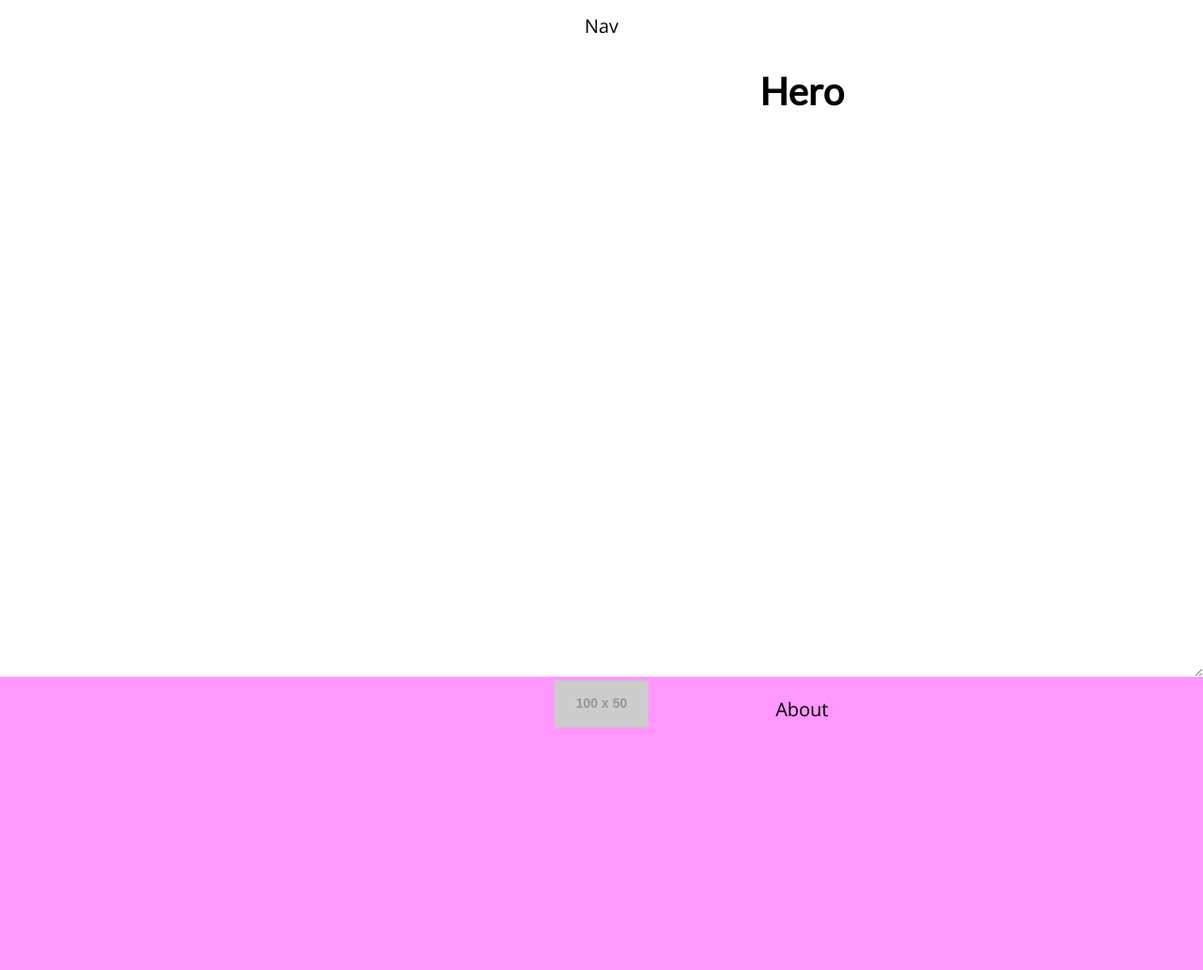
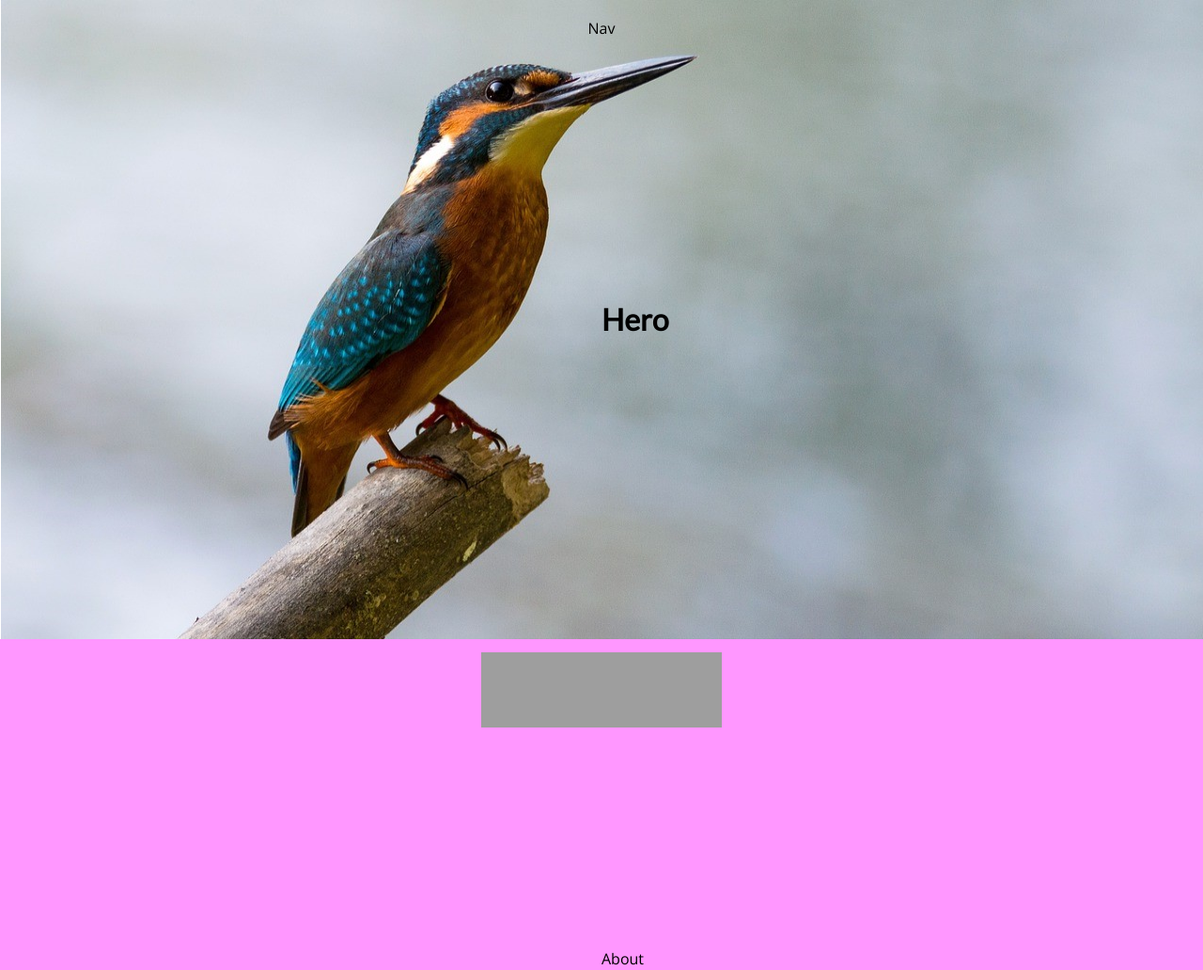
Before and after one commit to Audreycious/Portfolio_OLD, a plain HTML site: page index.html in a window 1280 px wide. Shown: the top 1032 px of the page at 94% size. Drawn offline with nearby package versions, Linux system fonts and the light colour scheme; grey boxes are pictures that could not be loaded; placeholder pictures from the web are drawn by us.

Commit message:
end of Sunday night, swapped grid for flex only

```diff
--- a/index.html
+++ b/index.html
@@ -13,7 +13,7 @@
 
 <body>
 
-    <nav role="navigation-container" class="col-12">Nav</nav>
+    <nav role="navigation-container" class="bar">Nav</nav>
         <!-- <div role="navigation-content" class="fullScreen">
             <div id="logo">Kingfisher WebDev</div>
             <div role="navigation-button-container" class="fullScreen">
@@ -26,47 +26,56 @@
         </div> -->
 
     <main role="main">
-        <div class="flexbox">
 
-            <header role="home-page" id="heroContent" class="row">
-                <div class="col-4">
+        <header role="home-page-view" class="row">
+            <div role="left-50%-buffer" class="col left">
+            </div>
 
-                </div>
-                <div class="col-8">
+            <div role="center-40%-content-container" class="col center">
                 <h1>Hero</h1>
             </div>
+
+            <div role="right-10%-buffer" class="col right">
+            </div>
         </header>
-            <div id="scrollBtnWrapper">
-                <input type="image" id="scrollBtn" alt="Scroll Down" src="http://placehold.it/100x50"></input>
+
+        <div role="scrl-btn-wrapper" class="scrlBtn">
+            <input type="image" src="https://png.pngtree.com/element_origin_min_pic/16/07/25/235796329d048e4.jpg" alt="Arrows indicating to wheel mouse down or press to scroll down"></input>
         </div>
+
             <!--<h2>Audrey Foss</h2>
                     <h3>Future, expert, full-stack Web Developer based in Minneapolis, MN.
                     <br>
                     Specializing in creative content design, unique strategies, and superb customer service.
                 </h3> -->
 
-            <section id="about" class="row">
-                <div class="col-4">
+        <section role="about-section" class="about row">
+            <div role="left-50%-buffer" class="col left">
+            </div>
 
+            <div role="center-40%-content-container" class="col center">
+                <p>About</p>
             </div>
-                <div class="col-8">
-                    <p>About</p>
+
+            <div role="right-10%-buffer" class="col right">
             </div>
         </section>
 
-            <section id="projects" class="row">
-                <div class="col-4">
+        <section role="projects-section" class="projects row">
+            <div role="left-50%-buffer" class="col left">
+            </div>
 
+            <div role="center-40%-content-container" class="col center">
+                <p>Projects</p>
             </div>
-                <div class="col-8">
-                    <p>Projects</p>
+
+            <div role="right-10%-buffer" class="col right">
             </div>
         </section>
 
-        </div>
     </main>
 
-    <footer role="content-info">
+    <footer role="content-info" class="row bar">
         Footer
     </footer>
 
--- a/main.css
+++ b/main.css
@@ -1,96 +1,100 @@
-html, body {
-    margin: 0;
-    padding: 0;
-    width: 100%;
-    height: 100%;
+* {
     box-sizing: border-box;
 }
 
 body {
     font-family: 'Open Sans', sans-serif;
-    font-size: 20px;
-    text-align: center;
-    line-height: 1.5;
+    margin: 0;
+    padding: 0;
+    width: 100%;
 }
 
-nav, footer {
-    padding: 1% 0;
-    height: 5vh;
+.bar {
+    height: 7.5vh;
+    order: 999;
+    background-color: rgba(255, 255, 255, 0);
+}
+
+nav, .col, .row {
+    display: flex;
+    align-items: center;
+}
+
+nav, .row, .scrlBtn {
+    justify-content: center;
+}
+
+.scrlBtn {
+    display: flex;
 }
 
 nav {
     position: fixed;
     top: 0;
-    order: 999;
-    background-color: rgba(255, 255, 255, 0);
-}
-
-.flexbox, .row, #scrollBtnWrapper {
-    display: flex;
-}
-
-.flexbox {
-    margin-top: 5vh;
-    flex-direction: column;
-}
-
-.row, #scrollBtnWrapper {
-    justify-content: center;
+    width: 100%;
 }
 
 .row {
+    flex-wrap: wrap;
+}
+
+header, section {
     height: 85vh;
-    flex-direction: row;
-    resize: vertical;
-    overflow: auto;
+}
+
+header {
+    background-image: url("alcedo-atthis-881594_1280flippedWide.jpg");
+    background-repeat: no-repeat;
+    background-size: 1279px 85vh;
+    background-position: center;
 }
 
 h1 {
     font-family: 'Lato', sans-serif;
 }
 
-#about {
+.about {
     background: rgb(255, 151, 255);
 }
 
-#projects {
+.projects {
     background: rgb(0, 152, 172);
 }
 
-#scrollBtnWrapper{
+div.scrlBtn {
     position: absolute;
-    height: 50px;
+    height: 10vh;
     width: 100%;
     bottom: 3.3vh;
 }
-/*
-#scrollBtn {
 
+.scrlBtn input {
+    width: 20vw;
+}
+
+.col {
+    height: 100%;
+}
+
+.left {
+    flex: 50%;
+}
+
+.center {
+    flex: 40%;
+}
+
+.right {
+    flex: 10%;
+}
+
+/* footer {
+    font-size: 12pt;
 } */
 
-footer {
-    font-size: 12pt;
-    background: rgb(121, 121, 121);
-    color: white;
-}
+/* For mobile phones: */
 
-/* For mobile phones: */
-[class*="col-"] {
-    width: 100%;
-}
 
-@media only screen and (min-width: 768px) {
-/* For desktop: */
-.col-1 {width: 8.33%;}
-.col-2 {width: 16.66%;}
-.col-3 {width: 25%;}
-.col-4 {width: 33.33%;}
-.col-5 {width: 41.66%;}
-.col-6 {width: 50%;}
-.col-7 {width: 58.33%;}
-.col-8 {width: 66.66%;}
-.col-9 {width: 75%;}
-.col-10 {width: 83.33%;}
-.col-11 {width: 91.66%;}
-.col-12 {width: 100%;}
-}
+/* @media only screen and (min-width: 768px) {
+    For desktop:
+} */
```
Also changed, not shown: alcedo-atthis-881594_1280flippedWide.jpg (added). Lines whose indentation alone changed are shown as unchanged.
